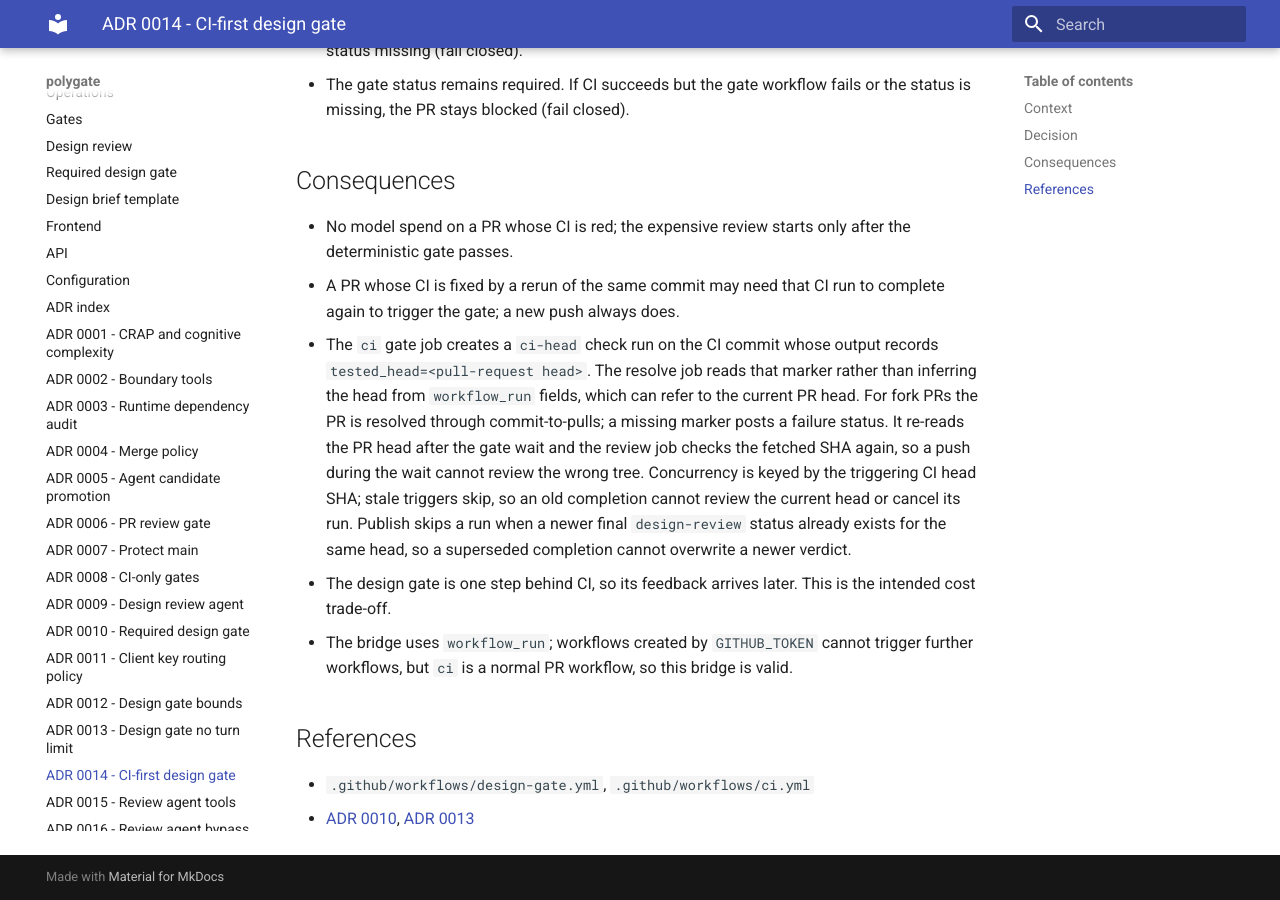
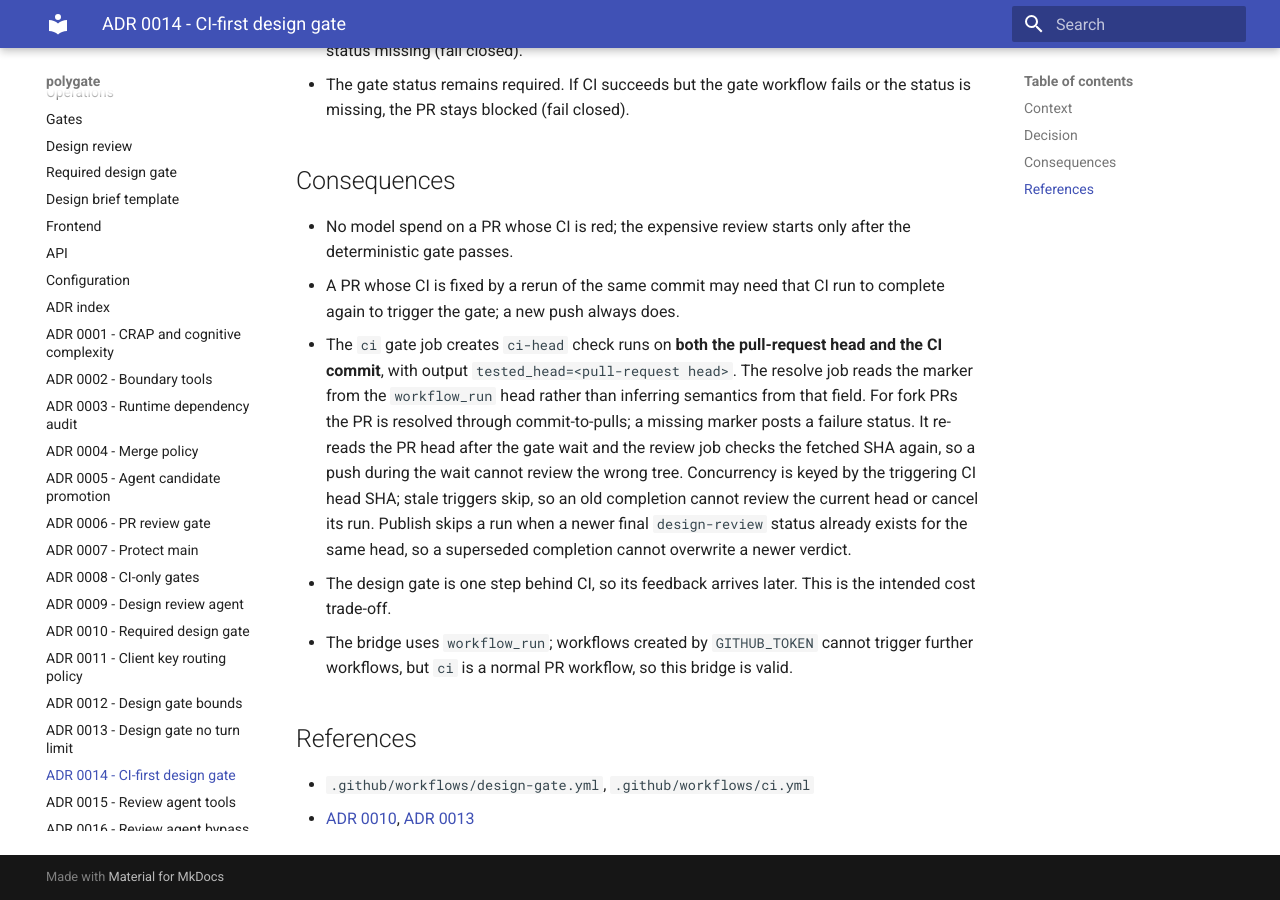
Before and after one commit to Zephyr236/polygate, an MkDocs documentation site: the page built from docs/adr/0014-ci-first-design-gate.md, in a window 1280 px wide and 900 px high, scrolled down 781 px. Built offline with MkDocs 1.6.1 and Material for MkDocs 9.7.7, drawn with Linux system fonts in a browser that asks for light colours.

Commit message:
ci: publish the tested-head marker on both candidate commits
workflow_run head semantics differ between event shapes; write ci-head on the
PR head and the CI commit so the trusted reader always finds it.

Co-Authored-By: Claude Code <noreply@anthropic.com>

```diff
--- a/docs/adr/0014-ci-first-design-gate.md
+++ b/docs/adr/0014-ci-first-design-gate.md
@@ -31,9 +31,9 @@ CI run was pending.
   gate passes.
 - A PR whose CI is fixed by a rerun of the same commit may need that CI run to complete again to
   trigger the gate; a new push always does.
-- The `ci` gate job creates a `ci-head` check run on the CI commit whose output records
-  `tested_head=<pull-request head>`. The resolve job reads that marker rather than inferring the
-  head from `workflow_run` fields, which can refer to the current PR head. For fork PRs the PR is
+- The `ci` gate job creates `ci-head` check runs on **both the pull-request head and the CI
+  commit**, with output `tested_head=<pull-request head>`. The resolve job reads the marker from the
+  `workflow_run` head rather than inferring semantics from that field. For fork PRs the PR is
   resolved through commit-to-pulls; a missing marker posts a failure status. It re-reads the PR head
   after the gate wait and the review job checks the fetched SHA again, so a push during the wait
   cannot review the wrong tree. Concurrency is keyed by the triggering CI head SHA; stale triggers
```
Also changed, not shown: 1 other file.
